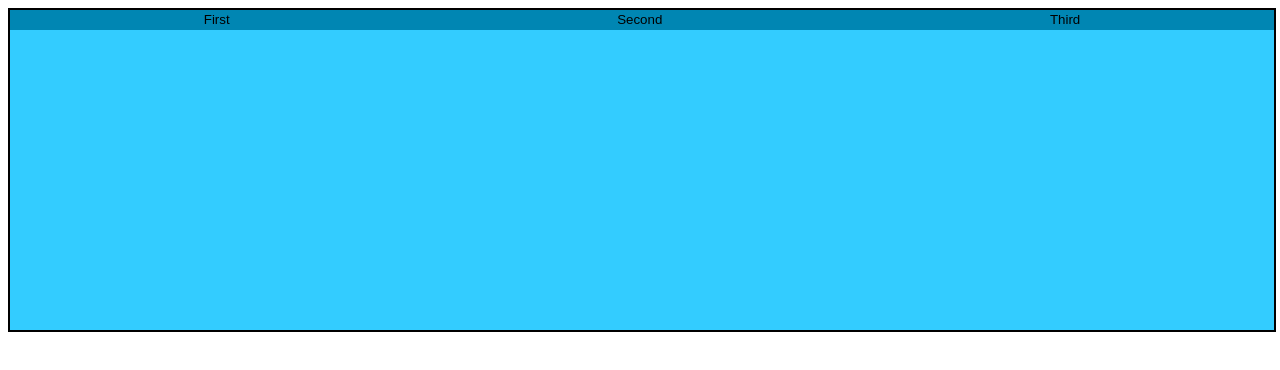
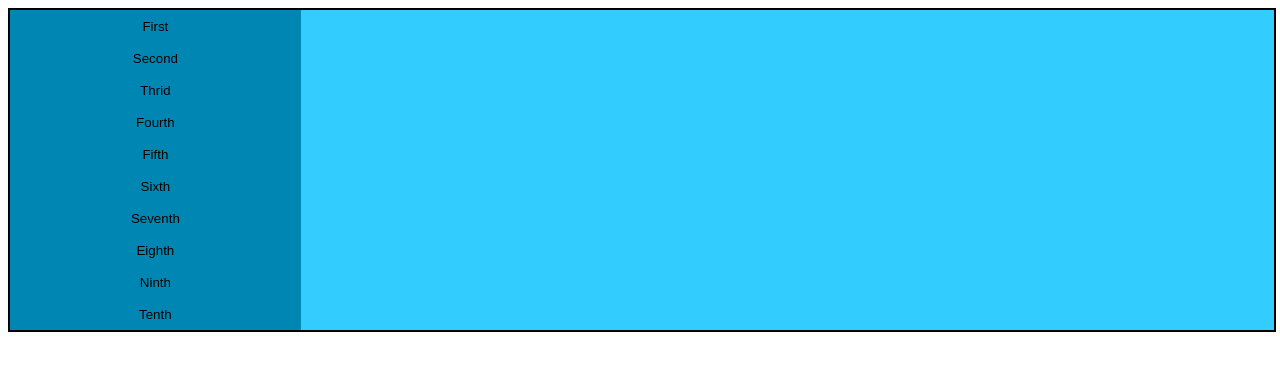
Before and after one commit to MelanieNPS/Orbital2020-outofthebox, a website: page tips.html in a window 1280 px wide. Drawn offline with Linux system fonts and the light colour scheme.

Commit message:
added more tabs and changed layout to side

```diff
--- a/public/tips.css
+++ b/public/tips.css
@@ -3,17 +3,17 @@
     width: 100%;
     border: 2px solid black;
     display: grid;
-    grid-template: fr fr/ fr fr fr;
+    grid-template-rows: fr fr fr fr fr fr fr fr fr fr;
+    grid-template-columns: 23% 77%;
     background-color: #33ccff;
 }
 
-.tablink:nth-of-type(3n){grid-column:3;}
-
 .tablink{
-    height: 20px;
+    height: 100%;
     width: 100%;
     border: none;
     background-color: #0086b3;
+    grid-column: 1;
 }
 
 .tablink:hover{
@@ -26,7 +26,8 @@
     height: 100%;
     width: 100%;
     text-align: center;
-    grid-column:1/4;
+    grid-column: 2;
+    grid-row: 1/11;
     display: none;
 }
 
@@ -38,4 +39,5 @@ button{
     margin: 0;
     cursor: pointer;
     width: 100%;
+    height: 100%;
 }
--- a/tips.html
+++ b/tips.html
@@ -8,10 +8,23 @@
 		<div id="box">
 		    <div id="onetab" class="tablink"><button onclick="openpage('one')">First</button></div>
 		    <div id="twotab" class="tablink"><button onclick="openpage('two')">Second</button></div>
-		    <div id="threetab" class="tablink"><button onclick="openpage('three')">Third</button></div>
+		    <div id="threetab" class="tablink"><button onclick="openpage('three')">Thrid</button></div>
+		    <div id="fourtab" class="tablink"><button onclick="openpage('four')">Fourth</button></div>
+		    <div id="fivetab" class="tablink"><button onclick="openpage('five')">Fifth</button></div>
+		    <div id="sixtab" class="tablink"><button onclick="openpage('six')">Sixth</button></div>
+		    <div id="seventab" class="tablink"><button onclick="openpage('seven')">Seventh</button></div>
+		    <div id="eighttab" class="tablink"><button onclick="openpage('eight')">Eighth</button></div>
+		    <div id="ninetab" class="tablink"><button onclick="openpage('nine')">Ninth</button></div>
+		    <div id="tentab" class="tablink"><button onclick="openpage('ten')">Tenth</button></div>
 		    <div id="one" class="tabcontent"><p>tip one</p></div>
 		    <div id="two" class="tabcontent"><p>tip two</p></div>
 		    <div id="three" class="tabcontent"><p>tip three</p></div>
+		    <div id="four" class="tabcontent"><p>tip four</p></div>
+		    <div id="five" class="tabcontent"><p>tip five</p></div>
+		    <div id="six" class="tabcontent"><p>tip six</p></div>
+		    <div id="seven" class="tabcontent"><p>tip seven</p></div>
+		    <div id="eight" class="tabcontent"><p>tip eight</p></div>
+		    <div id="nine" class="tabcontent"><p>tip nine</p></div>
         </div>
         <script src="tips.js"></script>
 	</body>
```
